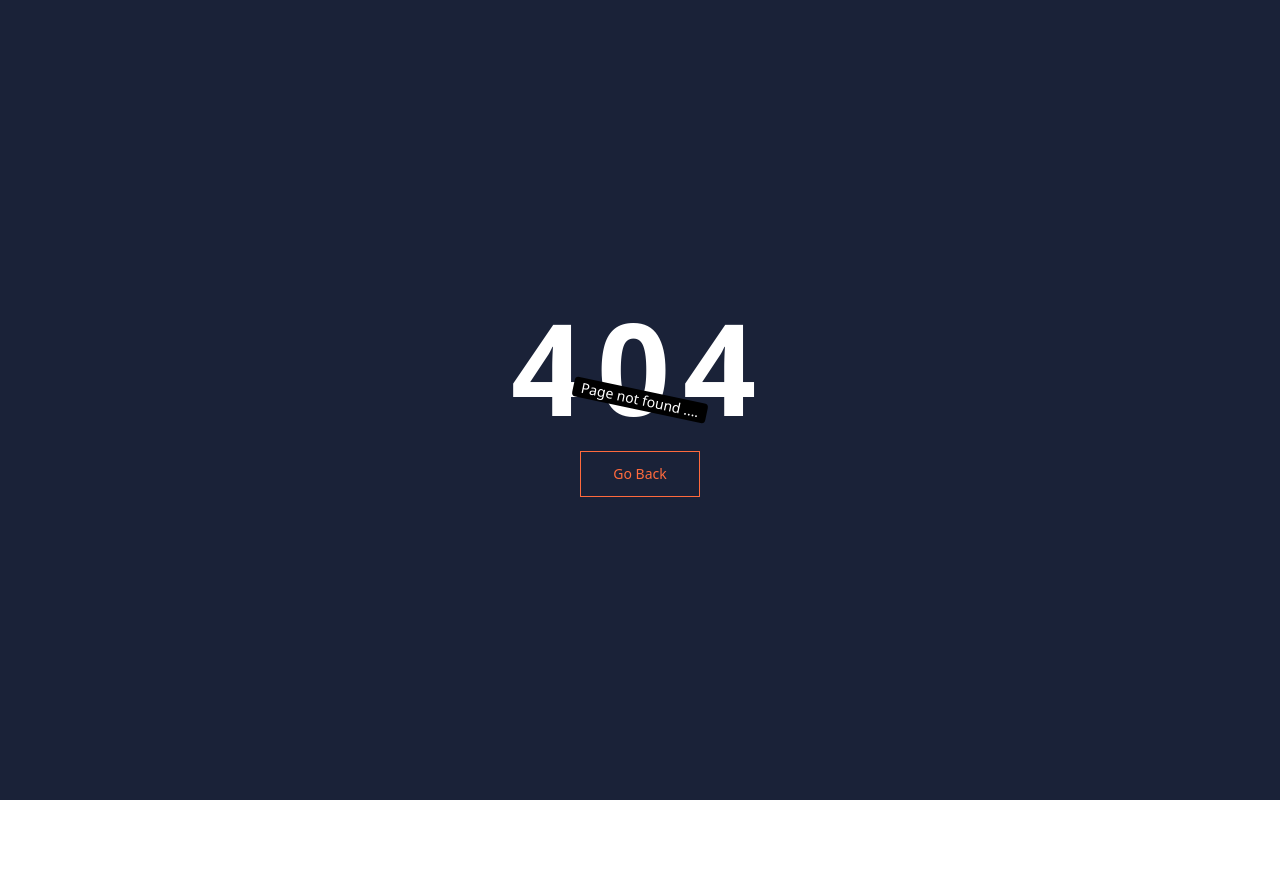
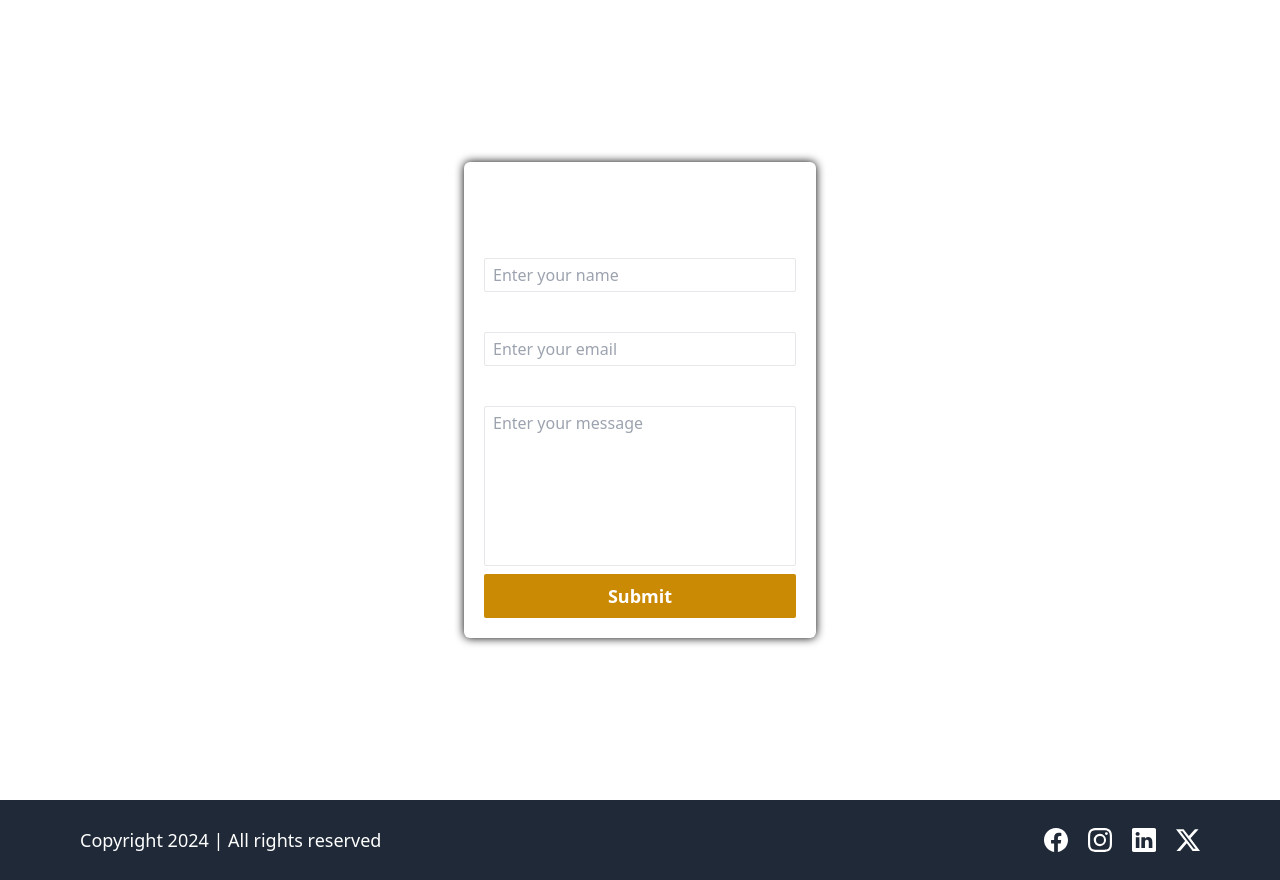
Before and after one commit to Dipak-Hemane/LMS-Frontend-PW-Project, a React (Vite) app: page /contact in a window 1280 px wide. Before the commit this address had no page. Before the commit the page ends 800 px from the top, so only its background shows below. Built offline with nearby package versions, Linux system fonts and the light colour scheme.

Commit message:
added contact page

```diff
--- a/src/App.jsx
+++ b/src/App.jsx
@@ -7,6 +7,7 @@
 import Signup from './Pages/Signup';
 import Login from './Pages/Login'
 import CourseList from './Pages/Course/CourseList';
+import Contact from './Pages/Contact';
 
 function App() {
 
@@ -17,6 +18,7 @@
           <Route path="/" element={<HomePage />} ></Route>
           <Route path="/about" element={<AboutUs />} ></Route>
           <Route path="/courses" element={<CourseList />} ></Route>
+          <Route path='/contact' element={<Contact />} />
 
           <Route path="/signup" element={<Signup />} />
           <Route path="/login" element={<Login />} />
--- /dev/null
+++ b/src/Helpers/regexMatcher.js
@@ -0,0 +1,7 @@
+export function isEmail(string) {
+    return string.match(/^(([^<>()[\]\\.,;:\s@"]+(\.[^<>()[\]\\.,;:\s@"]+)*)|.(".+"))@((\[[0-9]{1,3}\.[0-9]{1,3}\.[0-9]{1,3}\.[0-9]{1,3}\])|(([a-zA-Z\-0-9]+\.)+[a-zA-Z]{2,}))$/);
+}
+
+export function isValidPassword(string) {
+    return string.match(/^(?=.*[0-9])(?=.*[!@#$%^&*])[a-zA-Z0-9!@#$%^&*]{6,16}$/);
+}
--- /dev/null
+++ b/src/Pages/Contact.jsx
@@ -0,0 +1,118 @@
+import { useState } from "react";
+import HomeLayout from "../Layouts/HomeLayout";
+import toast from "react-hot-toast";
+import { isEmail } from "../Helpers/regexMatcher";
+import axiosInstance from "../Helpers/axioswInstance";
+
+function Contact() {
+
+    const [userInput, setUserInput] = useState({
+        name: "",
+        email: "",
+        message: "",
+    });
+
+    function handleInputChange(e) {
+        const {name, value} = e.target;
+        console.log(name, value);
+        setUserInput({
+            ...userInput,
+            [name]: value
+        })
+    }
+
+    async function onFormSubmit(e) {
+        e.preventDefault();
+        if(!userInput.email || !userInput.name || !userInput.message) {
+            toast.error("All fields are mandatory");
+            return;
+        }
+
+        if(!isEmail(userInput.email)) {
+            toast.error("Invalid email");
+            return;
+        }
+
+        try {
+            const response = axiosInstance.post("/contact", userInput);
+            toast.promise(response, {
+                loading: "Submitting your meassage ...",
+                success: "Form submitted successfully",
+                error: "Failed to submit the form"
+            });
+            const contactResponse = await response;
+            if(contactResponse?.data?.success) {
+                setUserInput({
+                    name: "",
+                    email: "",
+                    message: "",
+                });
+            }
+        } catch (error) {
+            toast.error("operation failed.....");
+        }
+    }
+
+    return (
+        <HomeLayout>
+            <div className="flex items-center justify-center h-[100vh]">
+            <form onSubmit={onFormSubmit} className="flex flex-col items-center justify-center gap-2 p-5 rounded-md text-white shadow-[0_0_10px_black] w-[22rem]">
+                <h1 className="text-3xl font-semibold">
+                    Contact Form
+                </h1>
+                <div className="flex flex-col w-full gap-1">
+                    <label htmlFor="name" className="text-xl font-semibold">
+                        Name
+                    </label>
+                    <input
+                      className="bg-transparent border px-2 py-1 rounded-sm"
+                      id="name"
+                      type="text"
+                      name="name"
+                      placeholder="Enter your name"
+                      onChange={handleInputChange}
+                      value={userInput.name}
+                    />
+                </div>
+
+                <div className="flex flex-col w-full gap-1">
+                    <label htmlFor="email" className="text-xl font-semibold">
+                        Email
+                    </label>
+                    <input
+                      className="bg-transparent border px-2 py-1 rounded-sm"
+                      id="email"
+                      type="email"
+                      name="email"
+                      placeholder="Enter your email"
+                      onChange={handleInputChange}
+                      value={userInput.email}
+                    />
+                </div>
+
+                <div className="flex flex-col w-full gap-1">
+                    <label htmlFor="message" className="text-xl font-semibold">
+                        Message
+                    </label>
+                    <textarea
+                      className="bg-transparent border px-2 py-1 rounded-sm resize-none h-40"
+                      id="message"
+                      name="message"
+                      placeholder="Enter your message"
+                      onChange={handleInputChange}
+                      value={userInput.message}
+                    />
+                </div>
+                <button type="submit"
+                    className="w-full bg-yellow-600 hover:bg-yellow-600 transition-all ease-in-out duration-300 rounded-sm py-2 font-semibold text-lg"
+                >
+                    Submit
+                </button>
+
+            </form>
+            </div>
+        </HomeLayout>
+    )
+}
+
+export default Contact;
--- a/src/Pages/Signup.jsx
+++ b/src/Pages/Signup.jsx
@@ -5,6 +5,7 @@
 import { useDispatch } from 'react-redux';
 import { toast } from 'react-hot-toast';
 import { createAccount } from '../Redux/Slices/AuthSlice';
+import { isEmail, isValidPassword } from '../Helpers/regexMatcher';
 
 function Signup() {
 
@@ -63,12 +64,12 @@
             return;
         }
         // Checking valid email id
-        if(!signupData.email.match(/^(([^<>()[\]\\.,;:\s@"]+(\.[^<>()[\]\\.,;:\s@"]+)*)|.(".+"))@((\[[0-9]{1,3}\.[0-9]{1,3}\.[0-9]{1,3}\.[0-9]{1,3}\])|(([a-zA-Z\-0-9]+\.)+[a-zA-Z]{2,}))$/)) {
+        if(!isEmail(signupData.email)) {
             toast.error("Invalid email id");
             return;
         }
         // checking password validation
-        if(!signupData.password.match(/^(?=.*[0-9])(?=.*[!@#$%^&*])[a-zA-Z0-9!@#$%^&*]{6,16}$/)) {
+        if(!isValidPassword(signupData.password)) {
             toast.error("Password should be 6 - 16 character long with atleast a number and a special character");
             return;
         }
```
